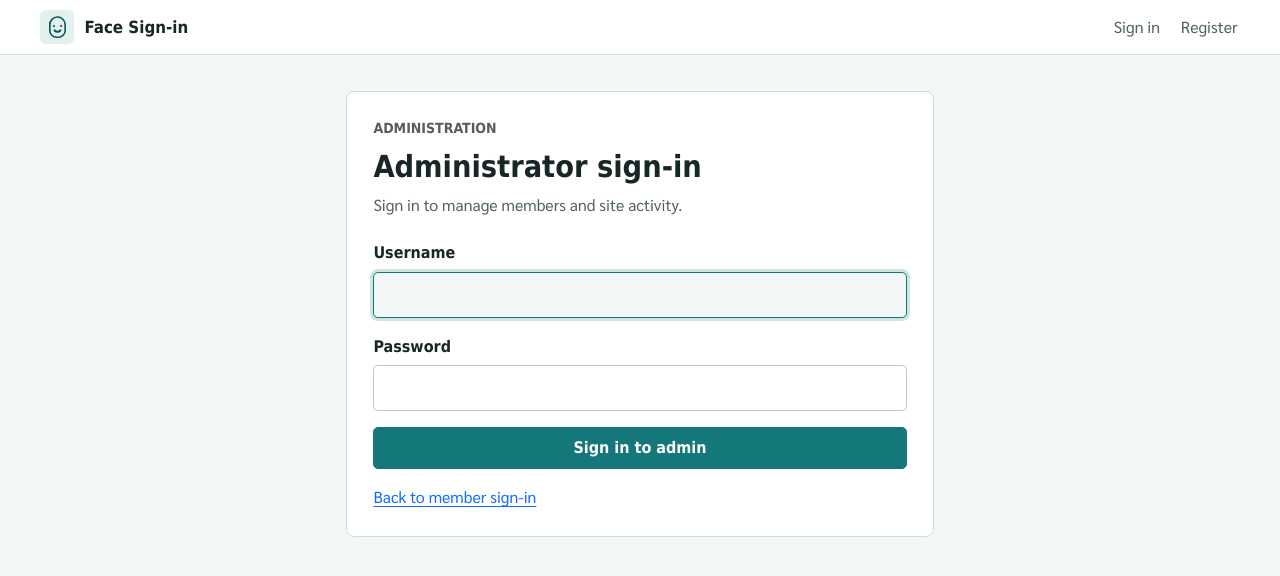
After one commit to RK-pgm/Face-project, a Django app: page /administrator/ in a window 1280 px wide. The commit adds this page. Shown: the top 576 px of the page. Run offline with Django 5.2, Linux system fonts and the light colour scheme; some libraries are stand-ins or nearby versions; some web fonts are replaced.

Commit message:
Add dedicated administrator login page

```diff
--- /dev/null
+++ b/accounts/templates/accounts/admin_login.html
@@ -0,0 +1,35 @@
+{% extends "accounts/base.html" %}
+
+{% block title %}Administrator sign-in{% endblock %}
+
+{% block content %}
+  <div class="row justify-content-center">
+    <div class="col-12 col-md-8 col-lg-6">
+      <section class="panel" aria-labelledby="admin-title">
+        <p class="text-uppercase text-muted small fw-semibold mb-2">Administration</p>
+        <h1 class="auth-card-title" id="admin-title">Administrator sign-in</h1>
+        <p class="auth-card-copy">Sign in to manage members and site activity.</p>
+
+        <form method="post" novalidate>
+          {% csrf_token %}
+          <div class="mb-3">
+            <label class="form-label" for="admin-username">Username</label>
+            <input class="form-control" id="admin-username" name="username" type="text"
+                   autocomplete="username" required autofocus>
+          </div>
+          <div class="mb-3">
+            <label class="form-label" for="admin-password">Password</label>
+            <input class="form-control" id="admin-password" name="password" type="password"
+                   autocomplete="current-password" required>
+          </div>
+          {% if error %}
+            <div class="result-box error mb-3" role="alert">{{ error }}</div>
+          {% endif %}
+          <button class="btn btn-primary w-100" type="submit">Sign in to admin</button>
+        </form>
+
+        <p class="auth-footer mb-0"><a href="{% url 'login' %}">Back to member sign-in</a></p>
+      </section>
+    </div>
+  </div>
+{% endblock %}
--- a/accounts/templates/accounts/login.html
+++ b/accounts/templates/accounts/login.html
@@ -50,7 +50,7 @@
           New here? <a href="{% url 'register' %}">Register</a>
         </p>
         <p class="auth-footer mb-0">
-          <a href="{% url 'admin:index' %}">Administrator sign-in</a>
+          <a href="{% url 'administrator_login' %}">Administrator sign-in</a>
         </p>
       </div>
     </div>
--- a/accounts/urls.py
+++ b/accounts/urls.py
@@ -6,6 +6,7 @@ urlpatterns = [
     path("", views.home, name="home"),
     path("register/", views.register, name="register"),
     path("login/", views.login_view, name="login"),
+    path("administrator/", views.administrator_login, name="administrator_login"),
     path("dashboard/", views.dashboard, name="dashboard"),
     path("logout/", views.logout_view, name="logout"),
     path("me/photo/", views.my_photo, name="my_photo"),
--- a/accounts/views.py
+++ b/accounts/views.py
@@ -4,6 +4,7 @@ import logging
 from django.conf import settings
 from django.contrib import messages
 from django.contrib.admin.views.decorators import staff_member_required
+from django.contrib.auth import authenticate, login
 from django.contrib.auth.hashers import check_password, make_password
 from django.db import transaction
 from django.db.models import Q, Sum
@@ -176,6 +177,24 @@ def login_view(request):
     request.session[ACTIVE_LOGIN_LOG_KEY] = login_log.pk
 
     return JsonResponse({"ok": True, "redirect": "/dashboard/"})
+
+
+@require_http_methods(["GET", "POST"])
+def administrator_login(request):
+    if request.user.is_authenticated and request.user.is_staff:
+        return redirect("admin:index")
+
+    error = ""
+    if request.method == "POST":
+        username = request.POST.get("username", "").strip()
+        password = request.POST.get("password", "")
+        user = authenticate(request, username=username, password=password)
+        if user is not None and user.is_active and user.is_staff:
+            login(request, user)
+            return redirect("admin:index")
+        error = "ชื่อผู้ใช้หรือรหัสผ่านไม่ถูกต้อง"
+
+    return render(request, "accounts/admin_login.html", {"error": error})
 
 
 @person_login_required
```
